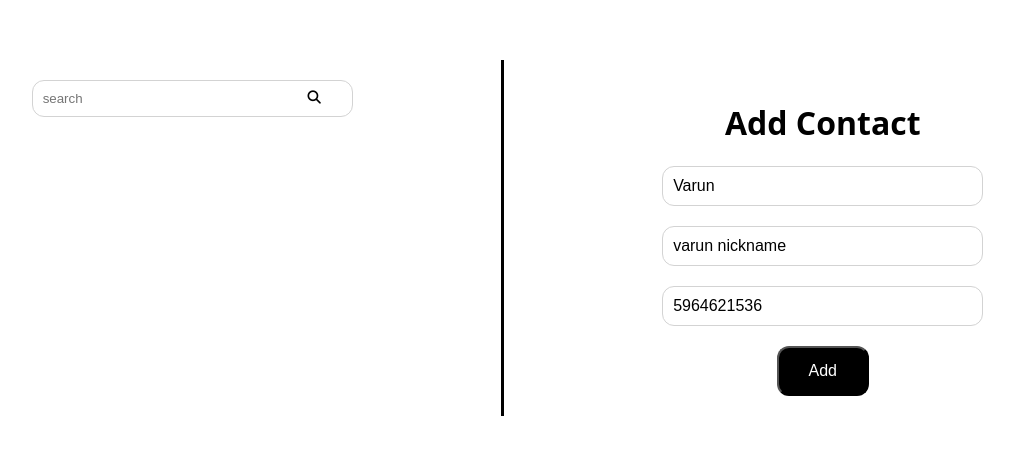
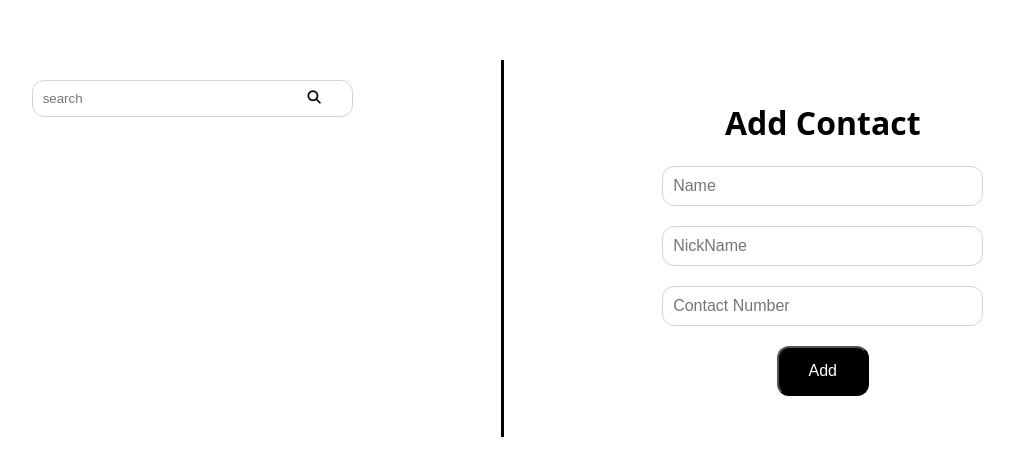
Before and after one commit to ganesh-1975/phoneBook, a React (Create React App) app: page / in a window 1280 px wide. Shown: the part 140-616 px from the top of the page, without its empty margins (138-1152 px from the left). Built offline with nearby package versions, Linux system fonts and the light colour scheme.

Commit message:
contact saved acknowledgement added

```diff
--- a/src/phonebook/index.js
+++ b/src/phonebook/index.js
@@ -2,11 +2,7 @@ import "./index.css";
 import { useState, useEffect } from "react";
 
 function PhoneBook() {
-  const userdata = {
-    name: "Varun",
-    nickname: "varun nickname",
-    contact: 5964621536,
-  };
+  const userdata = {};
 
   const [data, setdata] = useState(userdata);
 
@@ -29,21 +25,20 @@ function Search() {
   };
 
   useEffect(() => {
-    let resValue = []
+    let resValue = [];
     let mt = "";
     if (searchinput == mt) {
       resValue = [];
     } else {
-       resValue = dataSet.filter((ele) => {
-         console.log(ele.contact)
+      resValue = dataSet.filter((ele) => {
+        console.log(ele.name.toLowerCase());
 
         return (
           ele.name.toLowerCase().includes(searchinput.toLowerCase()) ||
           ele.nickname.toLowerCase().includes(searchinput.toLowerCase()) ||
           ele.contact.toString().includes(searchinput)
-
-          );
-        });
+        );
+      });
     }
     setsuggestion(resValue);
   }, [searchinput]);
@@ -78,21 +73,31 @@ function Search() {
 function AddContact(props) {
   let { userdata, update } = props;
 
+  // const [contactSaved, setcontactSaved] = useState("");
+
   const handleuserinput = (e) => {
     const { name, value } = e.target;
     update((olddata) => {
-      return {...olddata, [name]: value };
+      return { ...olddata, [name]: value };
     });
   };
 
   const handlebutton = (e) => {
-    e.preventDefault()
+    e.preventDefault();
     const existingData =
       JSON.parse(window.localStorage.getItem("phNum_info")) || [];
-    // const newData = [];
-    // newData.push(...existingData, userdata);
-    existingData.push(userdata)
+    existingData.push(userdata);
     window.localStorage.setItem("phNum_info", JSON.stringify(existingData));
+    // alert("Contact Saved");
+    // setcontactSaved("Contact Saved");
+    // setTimeout(() => {
+    //   setcontactSaved("");
+    // }, 3000);
+    // update({
+    //   name: "",
+    //   nickname: "",
+    //   contact: "",
+    // });
   };
 
   return (
@@ -116,8 +121,9 @@ function AddContact(props) {
           onChange={handleuserinput}
         />
         <input
-          type="number"
+          type="tel"
           minLength={10}
+          maxLength={12}
           name="contact"
           placeholder="Contact Number"
           value={userdata.contact}
@@ -128,6 +134,7 @@ function AddContact(props) {
           Add
         </button>
       </form>
+      <h1></h1>
     </div>
   );
 }
```
